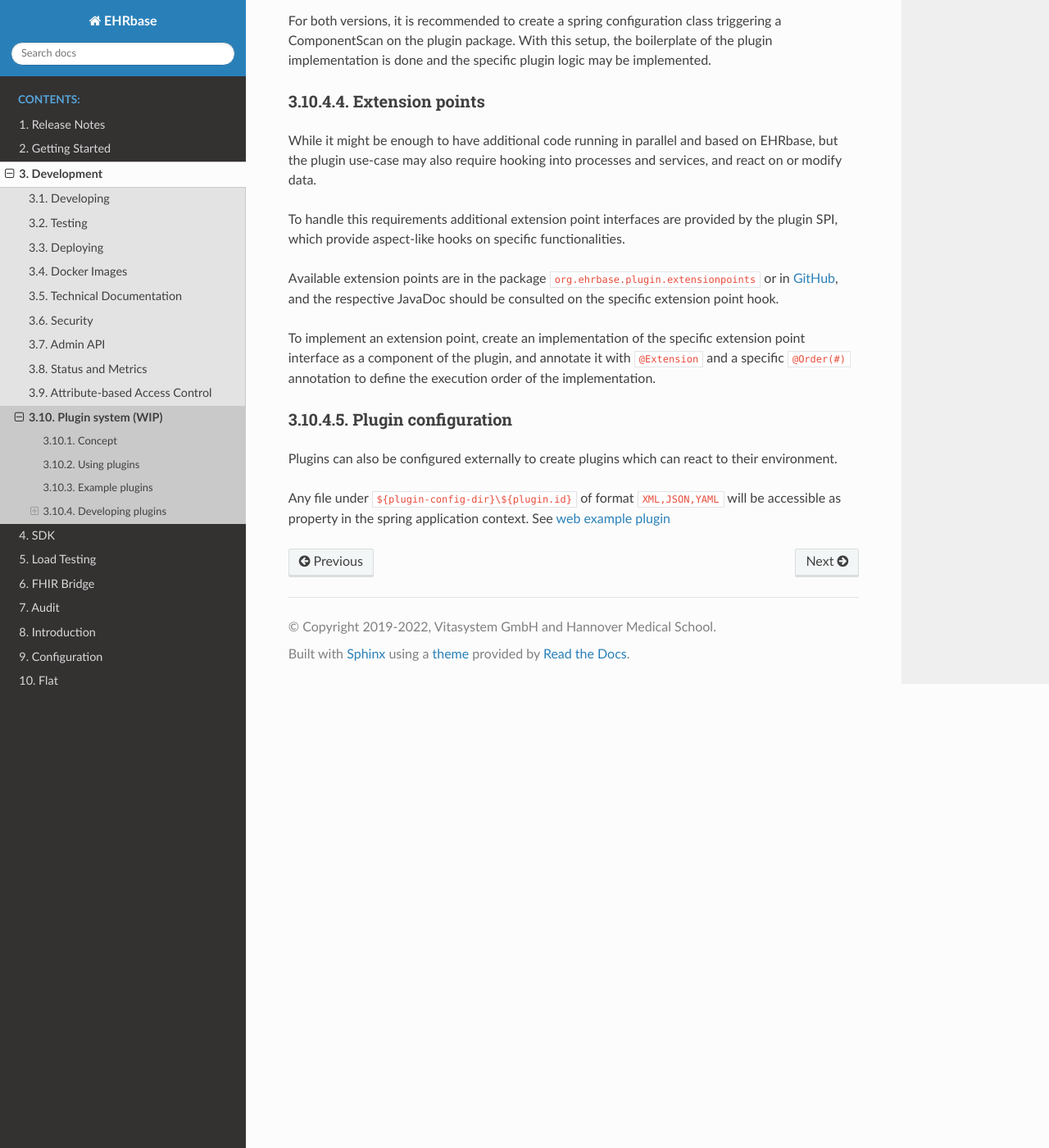
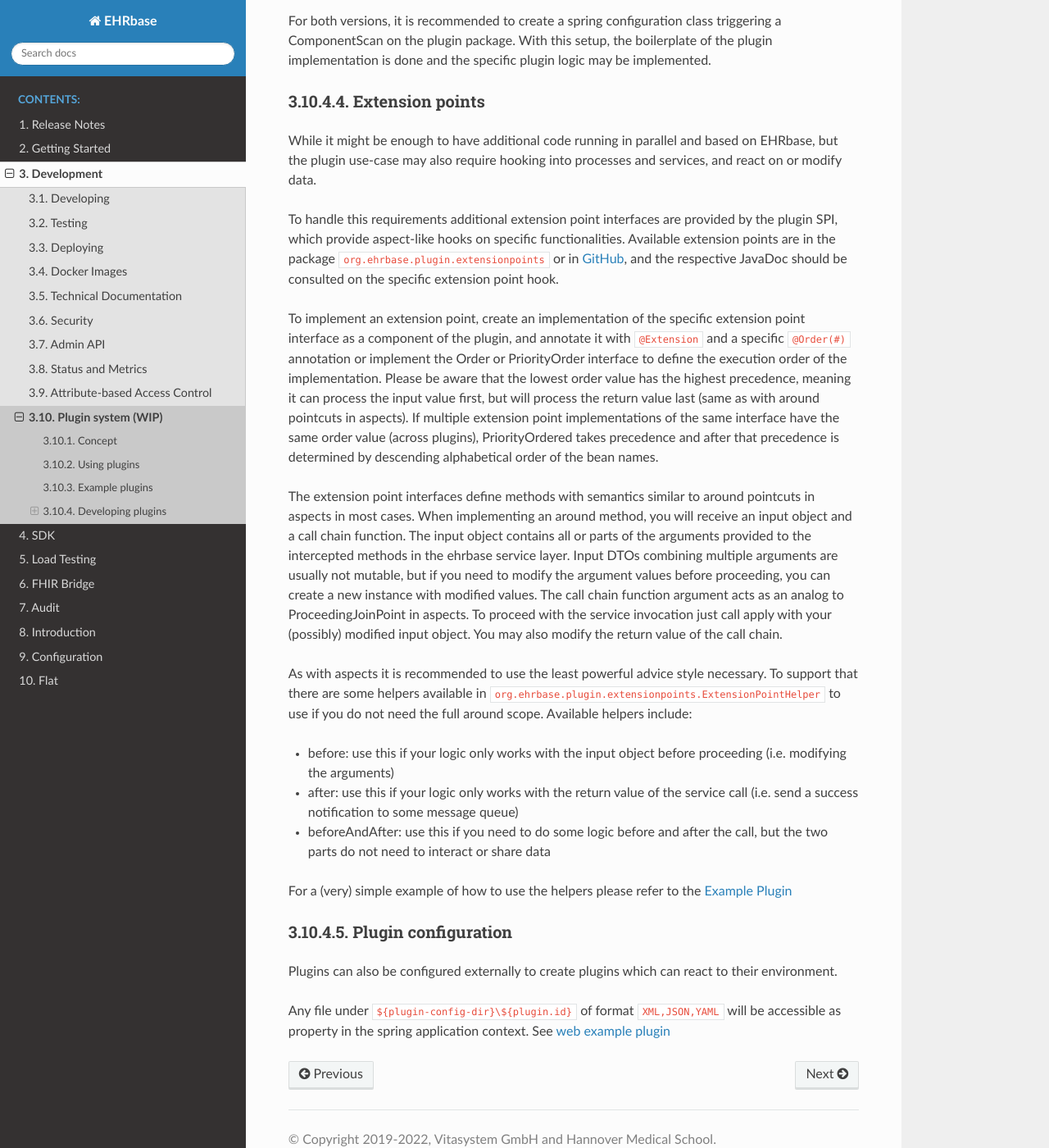
Before and after one commit to ehrbase/documentation, a Sphinx documentation site: the page built from source/03_development/10_plugin_system/index.rst, in a window 1280 px wide and 1400 px high, scrolled down 3658 px. Shown: the whole window at 82% size. Built offline with Sphinx 7.4.7 and the Read the Docs theme 2.0.0, drawn with Linux system fonts in a browser that asks for light colours; formulas are drawn with MathJax 3; pages that are not in the unit, such as notebooks, are missing from menus.

Commit message:
Extend documentaion for plugin extension points

```diff
--- a/source/03_development/10_plugin_system/index.rst
+++ b/source/03_development/10_plugin_system/index.rst
@@ -181,13 +181,32 @@ While it might be enough to have additional code running in parallel and based o
 require hooking into processes and services, and react on or modify data.
 
 To handle this requirements additional extension point interfaces are provided by the plugin SPI, which provide aspect-like hooks on specific functionalities.
-
 Available extension points are in the package ``org.ehrbase.plugin.extensionpoints`` or in
 `GitHub <https://github.com/ehrbase/ehrbase/tree/develop/plugin/src/main/java/org/ehrbase/plugin/extensionpoints>`_,
 and the respective JavaDoc should be consulted on the specific extension point hook.
 
 To implement an extension point, create an implementation of the specific extension point interface as a component of the plugin,
-and annotate it with ``@Extension`` and a specific ``@Order(#)`` annotation to define the execution order of the implementation.
+and annotate it with ``@Extension`` and a specific ``@Order(#)`` annotation or implement the Order or PriorityOrder interface to define the execution order of the implementation.
+Please be aware that the lowest order value has the highest precedence, meaning it can process the input value first, but will process the return value last (same as with around pointcuts in aspects).
+If multiple extension point implementations of the same interface have the same order value (across plugins), PriorityOrdered takes precedence and after that precedence is determined by descending alphabetical order of the bean names.
+
+The extension point interfaces define methods with semantics similar to around pointcuts in aspects in most cases.
+When implementing an around method, you will receive an input object and a call chain function.
+The input object contains all or parts of the arguments provided to the intercepted methods in the ehrbase service layer.
+Input DTOs combining multiple arguments are usually not mutable, but if you need to modify the argument values before proceeding, you can create a new instance with modified values.
+The call chain function argument acts as an analog to ProceedingJoinPoint in aspects.
+To proceed with the service invocation just call apply with your (possibly) modified input object.
+You may also modify the return value of the call chain.
+
+As with aspects it is recommended to use the least powerful advice style necessary. To support that there are some helpers available in ``org.ehrbase.plugin.extensionpoints.ExtensionPointHelper`` to use if you do not need the full around scope.
+Available helpers include:
+
+* before: use this if your logic only works with the input object before proceeding (i.e. modifying the arguments)
+* after: use this if your logic only works with the return value of the service call (i.e. send a success notification to some message queue)
+* beforeAndAfter: use this if you need to do some logic before and after the call, but the two parts do not need to interact or share data
+
+For a (very) simple example of how to use the helpers please refer to the `Example Plugin <https://github.com/ehrbase/ExamplePlugin/blob/master/simple-plugin/src/main/java/org/ehrbase/example_plugin/CompositionListener4.java>`_
+
 
 Plugin configuration
 --------------------
```
Also changed, not shown: 1 other file.
